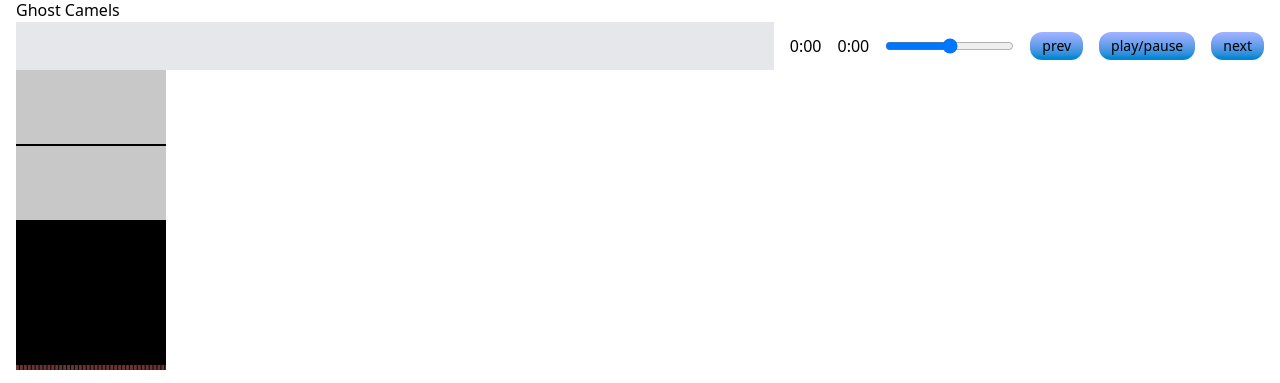
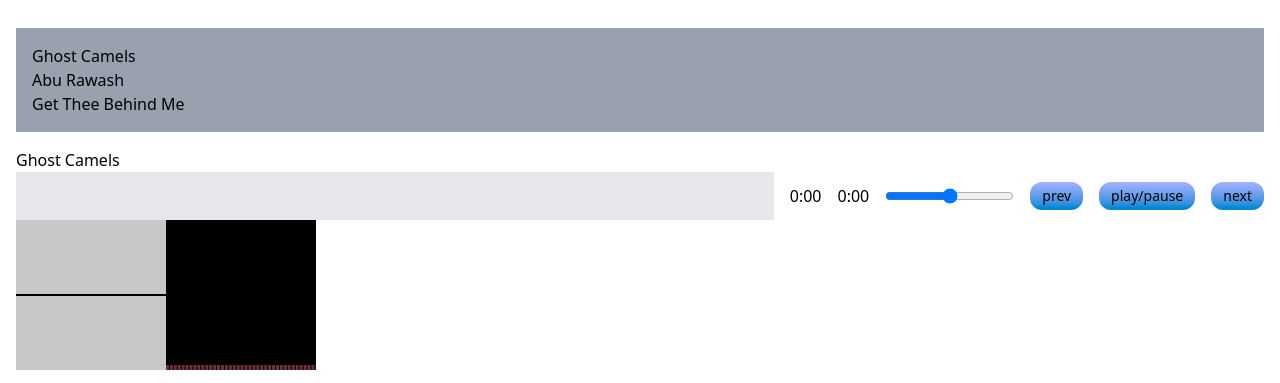
Before and after one commit to ofsound/vue-portfolio, a Vue app: page / in a window 1280 px wide. Shown: the part 414-797 px from the top of the page. Built offline with nearby package versions, Linux system fonts and the light colour scheme; no server answers.

Commit message:
Remove middleman, try to clean PP.vue

```diff
--- a/src/components/PersistentPlayer.vue
+++ b/src/components/PersistentPlayer.vue
@@ -1,7 +1,8 @@
 <script setup lang="ts">
 import { computed, onMounted, ref } from 'vue'
 
-import PlayerVisualizers from '@/components/player/PlayerVisualizers.vue'
+import SpectrumVisualizer from '@/components/player/SpectrumVisualizer.vue'
+import WaveformVisualizer from '@/components/player/WaveformVisualizer.vue'
 
 let startTime = 0
 const trackIndex = ref(0)
@@ -17,14 +18,18 @@ const gainNode = audioContext.createGain()
 const analyser = audioContext.createAnalyser()
 
 analyser.fftSize = 256
-// const bufferLength = analyser.frequencyBinCount
-// const dataArray = new Uint8Array(bufferLength)
 
 let audioBuffer: AudioBuffer = new AudioBuffer({
   numberOfChannels: 2,
   length: audioContext.sampleRate * 0.5,
   sampleRate: audioContext.sampleRate,
 })
+
+const audioData = [
+  { title: 'Ghost Camels', file: '01.mp3' },
+  { title: 'Abu Rawash', file: '02.mp3' },
+  { title: 'Get Thee Behind Me', file: '03.mp3' },
+]
 
 async function loadAudioBuffers(fileNames: Array<string>) {
   const buffers = await Promise.all(
@@ -41,12 +46,6 @@ async function loadAudioBuffers(fileNames: Array<string>) {
   )
   return buffers.filter((buffer) => buffer !== null)
 }
-
-const audioData = [
-  { title: 'Ghost Camels', file: '01.mp3' },
-  { title: 'Abu Rawash', file: '02.mp3' },
-  { title: 'Get Thee Behind Me', file: '03.mp3' },
-]
 
 const buffers = await loadAudioBuffers(audioData.map((track) => track.file))
 
@@ -189,6 +188,9 @@ onMounted(() => {
         next
       </button>
     </div>
-    <PlayerVisualizers :analyser />
+    <div class="flex">
+      <SpectrumVisualizer :analyser />
+      <WaveformVisualizer :analyser />
+    </div>
   </section>
 </template>
--- a/src/components/player/PlayerVisualizers.vue
+++ /dev/null
@@ -1,15 +0,0 @@
-<script setup lang="ts">
-import SpectrumVisualizer from '@/components/player/SpectrumVisualizer.vue'
-import WaveformVisualizer from '@/components/player/WaveformVisualizer.vue'
-
-const props = defineProps<{
-  analyser: AnalyserNode
-}>()
-
-console.log(props.analyser)
-</script>
-
-<template>
-  <SpectrumVisualizer :analyser />
-  <WaveformVisualizer :analyser />
-</template>
```
